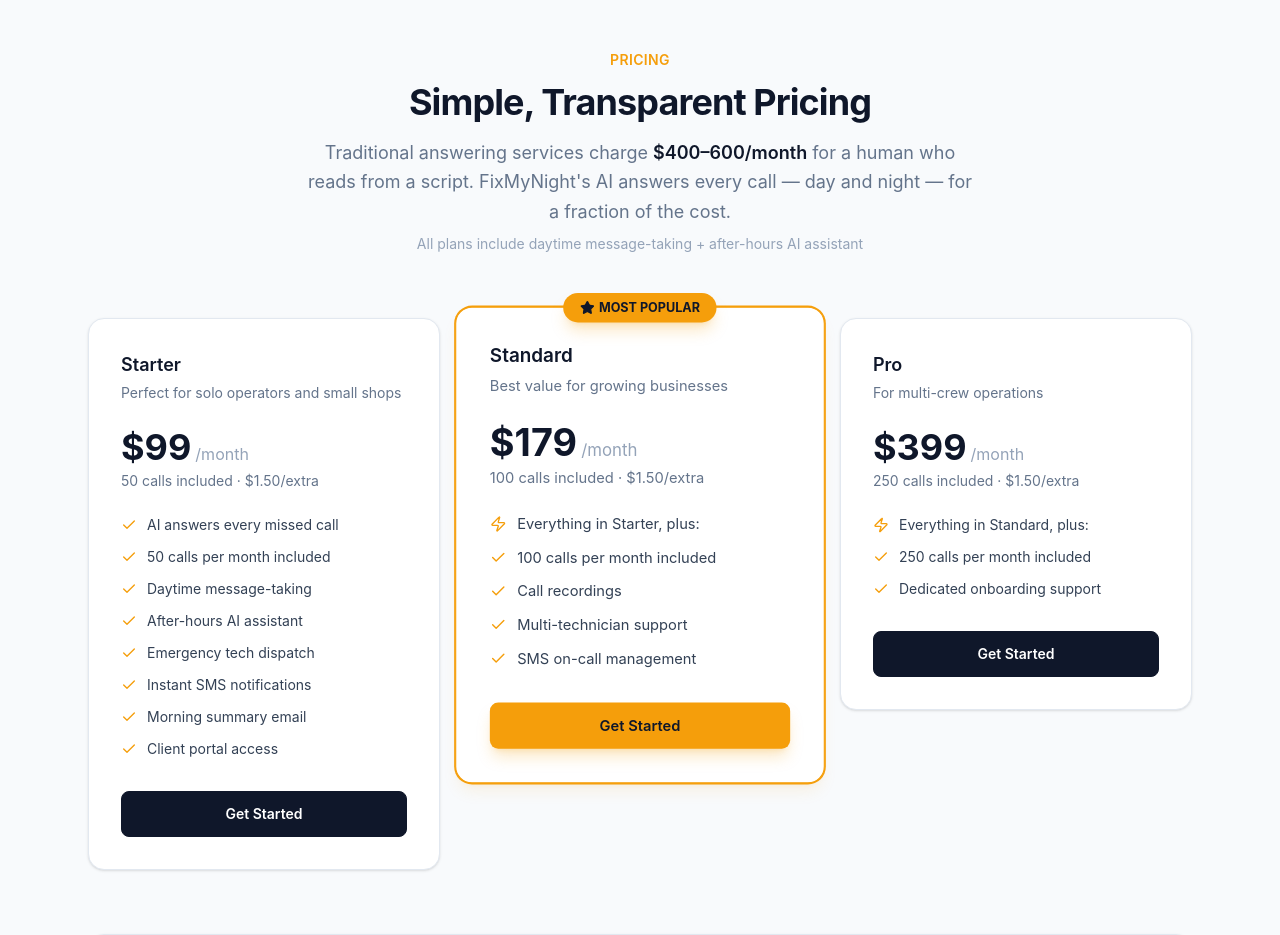
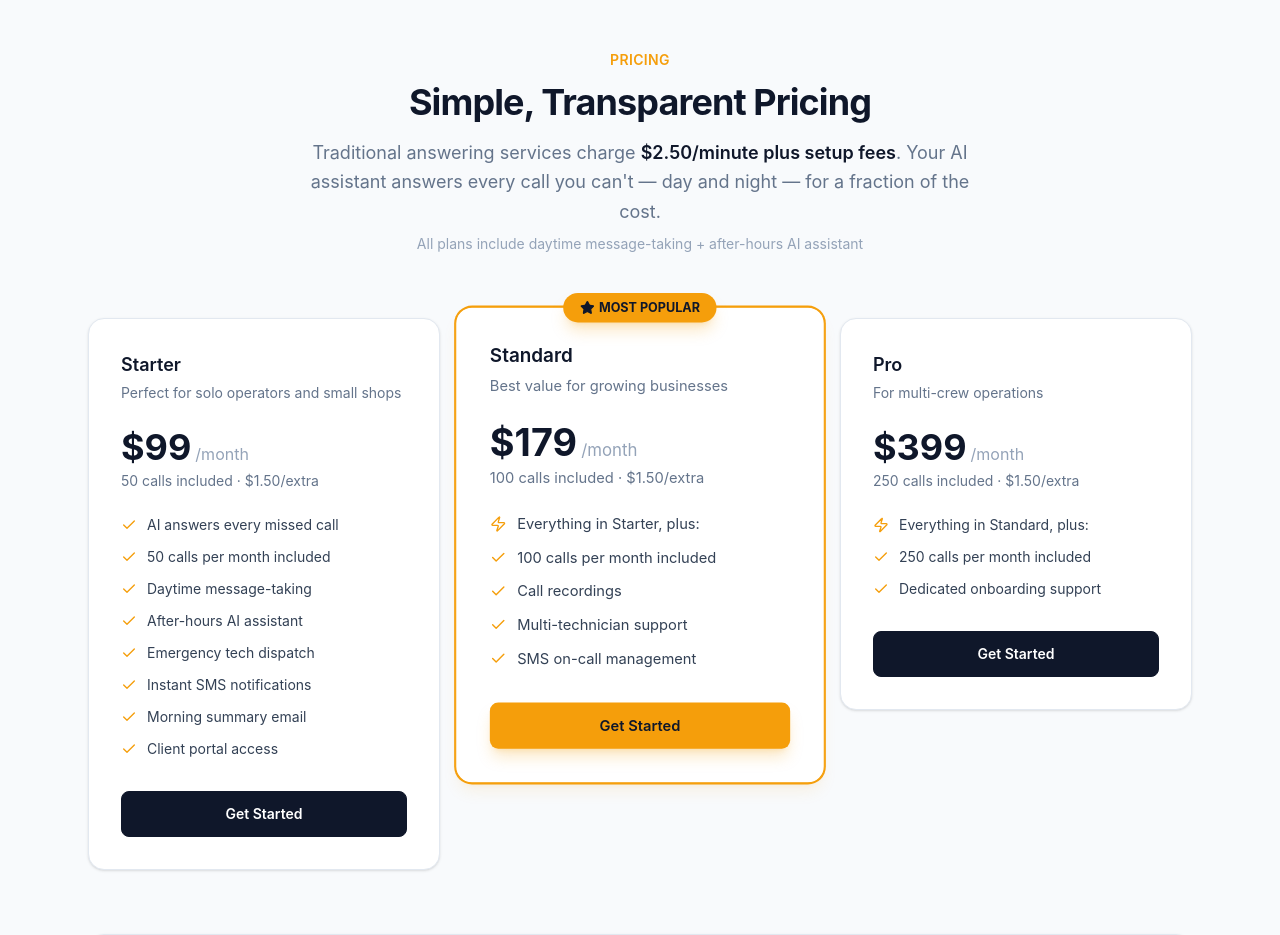
Before and after one commit to wdgrasham/FixMyNight, a React (Vite) app in the folder frontend/: page /fixmynight in a window 1280 px wide. Shown: the part 2820-3755 px from the top of the page. Built offline with nearby package versions, Linux system fonts and the light colour scheme; no server answers.

Commit message:
Fix pricing copy: answering service cost comparison and AI framing
Co-Authored-By: Claude Opus 4.6 <noreply@anthropic.com>

```diff
--- a/frontend/src/pages/public/FixMyNightProduct.tsx
+++ b/frontend/src/pages/public/FixMyNightProduct.tsx
@@ -347,8 +347,7 @@ function PricingSection() {
             Simple, Transparent Pricing
           </h2>
           <p className="mt-4 text-lg leading-relaxed text-[#64748B]">
-            Traditional answering services charge <span className="text-[#0F172A] font-semibold">$400–600/month</span> for a human
-            who reads from a script. FixMyNight's AI answers every call — day and night — for a fraction of the cost.
+            Traditional answering services charge <span className="text-[#0F172A] font-semibold">$2.50/minute plus setup fees</span>. Your AI assistant answers every call you can't — day and night — for a fraction of the cost.
           </p>
           <p className="mt-2 text-sm text-[#94A3B8]">
             All plans include daytime message-taking + after-hours AI assistant
```
